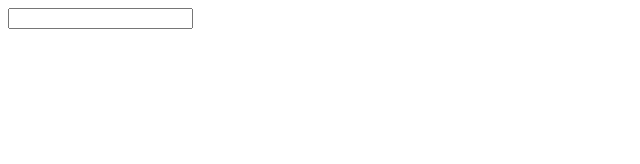
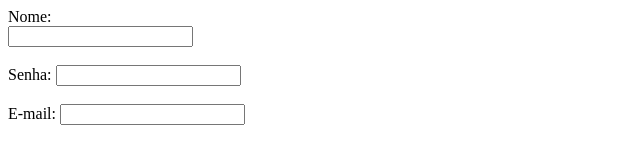
Before and after one commit to vsddevanilda/README, a plain HTML site: page index.html in a window 1280 px wide. Shown: the whole page, without its empty margins (0-640 px from the left). Drawn offline with Linux system fonts and the light colour scheme.

Commit message:
atualizando o index.html

```diff
--- a/index.html
+++ b/index.html
@@ -3,6 +3,11 @@
         <title>Todo estudo é fonte de conhecimento.</title>
     </head>
     <body>
+        Nome: </br>
+        <input type="text"/></br></br>
+        Senha:
+        <input type="text"/></br></br>
+        E-mail:
         <input type="text"/>
     </body>
 </html>
```
